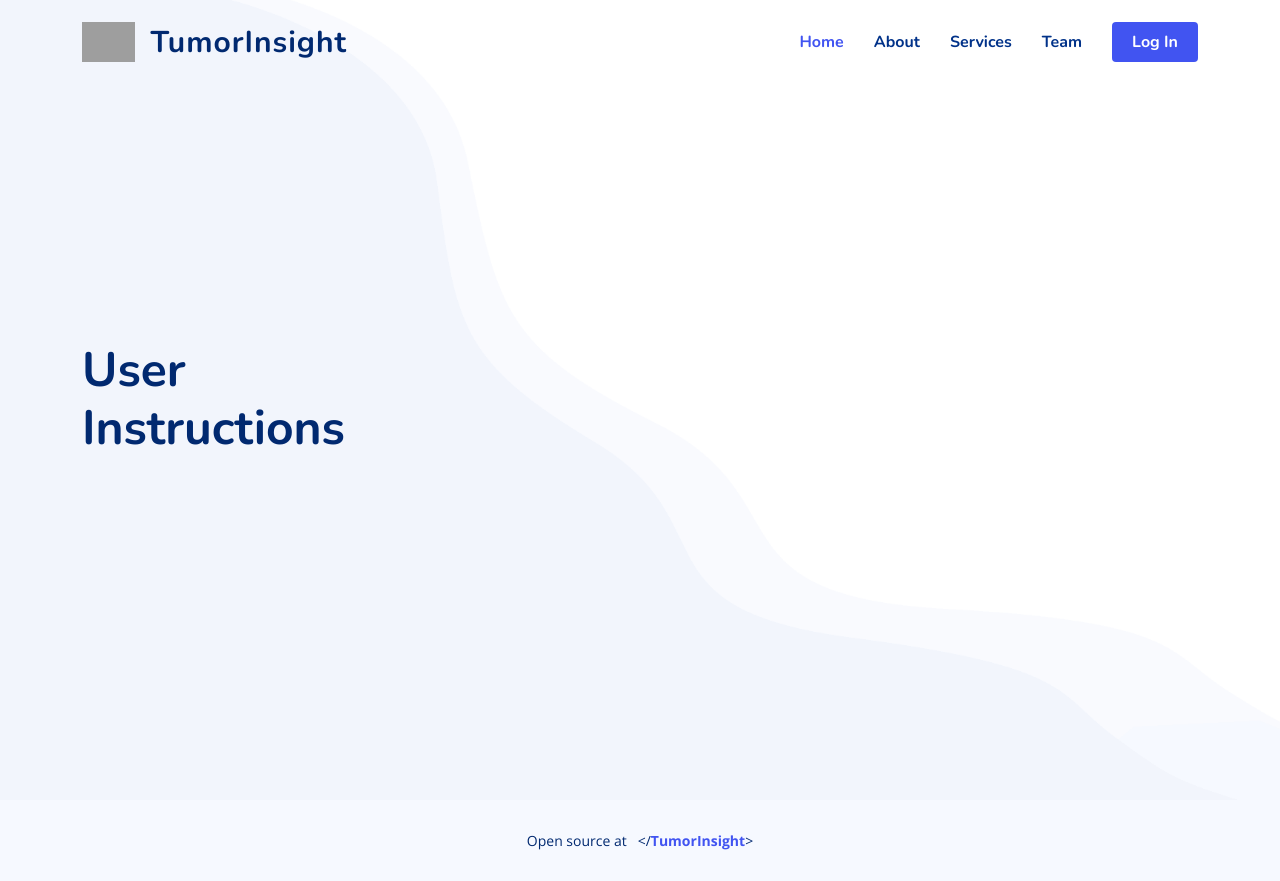
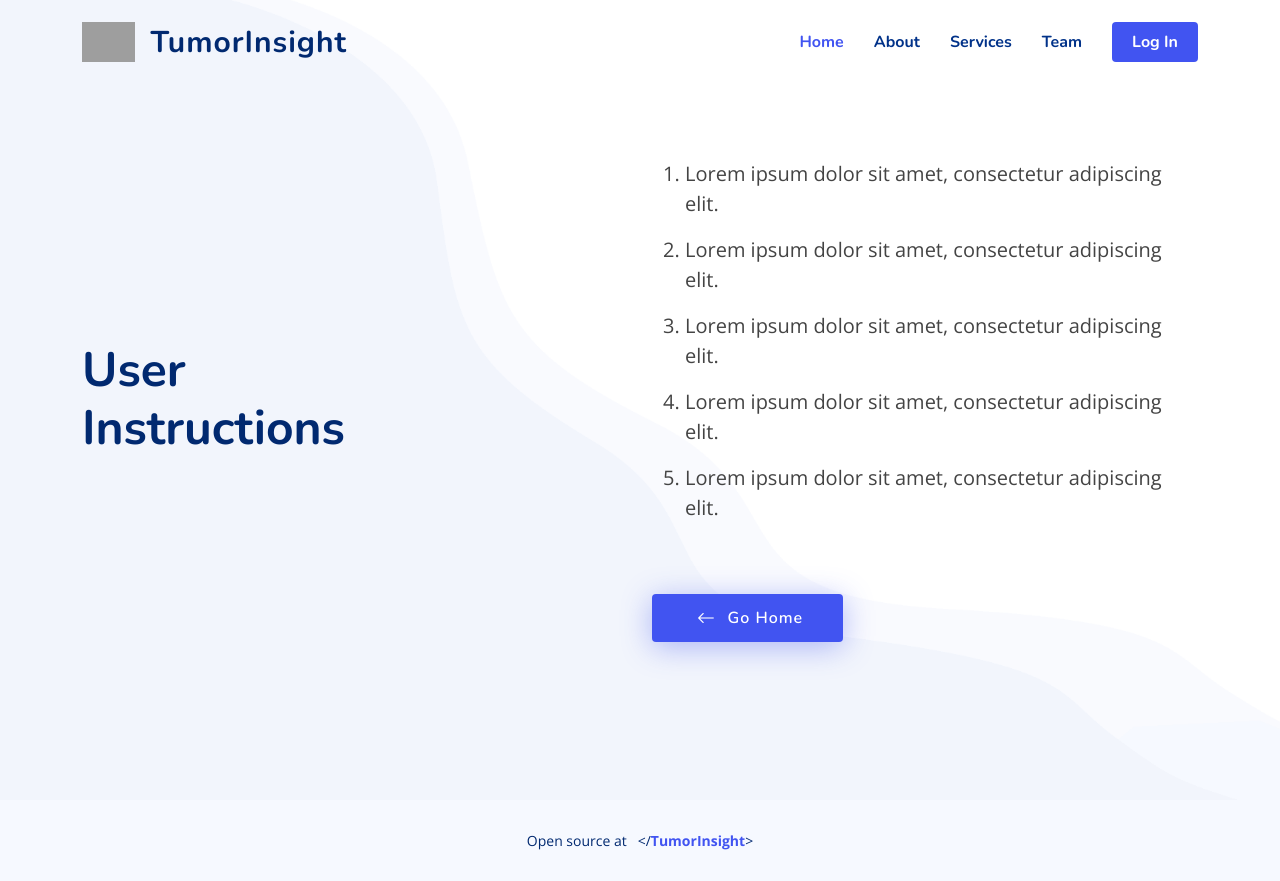
Before and after one commit to f-societyy/front-tumorinsight, a Flask app: page /instruct in a window 1280 px wide. Run offline with Flask 2, Linux system fonts and the light colour scheme; some libraries are stand-ins or nearby versions; grey boxes are pictures that could not be loaded.

Commit message:
Update instrcutions template

```diff
--- a/templates/instructions.html
+++ b/templates/instructions.html
@@ -5,11 +5,43 @@
 {% endblock title %}
 
 {% block hero %}
+
   <div class="container">
     <div class="row">
+
       <div class="col-lg-4 d-flex flex-column justify-content-center">
         <h1 data-aos="fade-up">User Instructions</h1>
       </div>
+
+      <div class="col-lg-2"></div>
+
+      <div class="col-lg-6 d-flex flex-column justify-content-center" data-aos="zoom-out" data-aos-delay="150">
+        <table border=0>
+          <tr>
+            <td>
+            <ol style="font-size: 20px">
+              <li><p>Lorem ipsum dolor sit amet, consectetur adipiscing elit.</p></li>
+              <li><p>Lorem ipsum dolor sit amet, consectetur adipiscing elit.</p></li>
+              <li><p>Lorem ipsum dolor sit amet, consectetur adipiscing elit.</p></li>
+              <li><p>Lorem ipsum dolor sit amet, consectetur adipiscing elit.</p></li>
+              <li><p>Lorem ipsum dolor sit amet, consectetur adipiscing elit.</p></li>
+            </ol>
+            </td>
+          </tr>
+        </table> <br>
+
+        <div data-aos="fade-up" data-aos-delay="600">
+          <div class="text-center text-lg-start">
+            <a href="/" class="btn-get-started scrollto d-inline-flex align-items-center justify-content-center align-self-center">
+              <i class="bi bi-arrow-left"></i> &nbsp; &nbsp;
+              <span>Go Home</span>
+            </a>
+          </div>
+        </div>
+
+      </div>
+
     </div>
   </div>
+
 {% endblock hero %}
```
